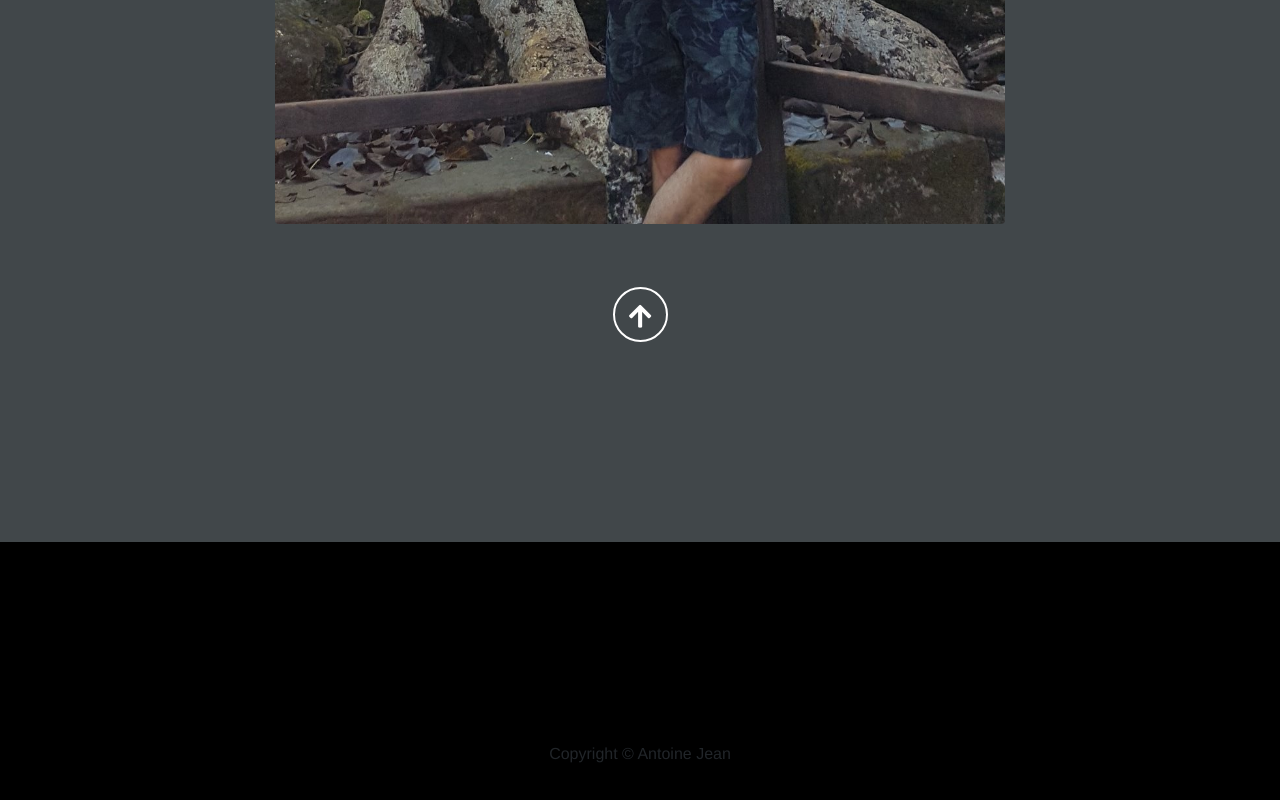
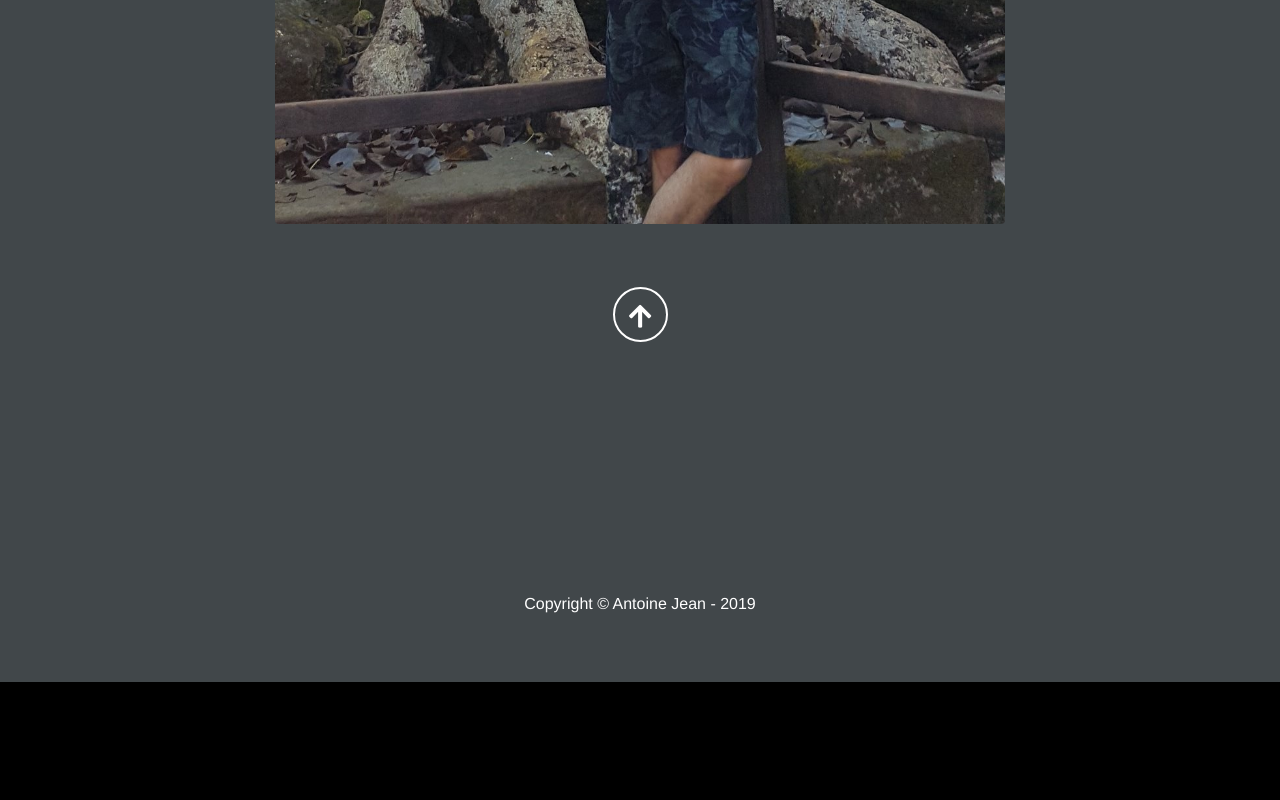
Before and after one commit to AntoineJeanDev/AntoineJeanDev.github.io, a plain HTML site: page index.html in a window 1280 px wide. Shown: the part 5847-6647 px from the top of the page. After the commit the page ends 6529 px from the top, so only its background shows below. Drawn offline with nearby package versions, Linux system fonts and the light colour scheme.

Commit message:
changed footer color

```diff
--- a/index.html
+++ b/index.html
@@ -285,7 +285,7 @@
 
   <footer>
     <div class="container text-center">
-      <p>Copyright © Antoine Jean</p>
+      <p>Copyright © Antoine Jean - 2019</p>
     </div>
   </footer>
 
--- a/main.css
+++ b/main.css
@@ -224,6 +224,8 @@ html {
 }
 
 footer {
-  margin-top: 150px;
+  padding-top: 150px;
   padding: 50px 0;
+  color: white;
+  background-color: #41474a;
 }
```
